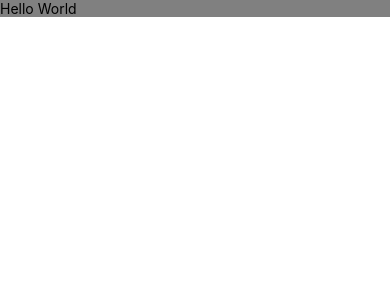
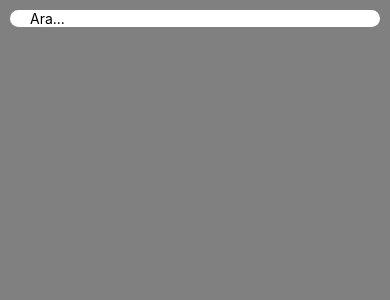
Before and after one commit to y961996/kodluyoruz-react-native, a React Native app in the folder PatikaStore/: screen / in a window 390 px wide. Shown: the top 300 px of the page. Built offline with nearby package versions, Linux system fonts and the light colour scheme.

Commit message:
Search box eklendi. Stillemesi yapilacak ve ayri bir dosyaya component olarak aktarilacak.

```diff
--- a/PatikaStore/src/App.js
+++ b/PatikaStore/src/App.js
@@ -1,10 +1,23 @@
-import React from 'react';
-import {SafeAreaView, StyleSheet, Text, View} from 'react-native';
+import React, {useState} from 'react';
+import {SafeAreaView, StyleSheet, View, TextInput} from 'react-native';
 const App = () => {
+  const [val, setVal] = useState('');
+  const textChange = queryText => {
+    setVal(queryText);
+  };
+
   return (
     <SafeAreaView style={styles.container}>
       <View>
-        <Text>Hello World</Text>
+        <TextInput
+          autoCapitalize="none"
+          autoCorrect={false}
+          clearButtonMode="always"
+          value={val}
+          onChangeText={textChange}
+          placeholder="Ara..."
+          style={styles.search_box}
+        />
       </View>
     </SafeAreaView>
   );
@@ -12,7 +25,14 @@ const App = () => {
 
 const styles = StyleSheet.create({
   container: {
+    flex: 1,
     backgroundColor: 'gray',
+  },
+  search_box: {
+    backgroundColor: '#fff',
+    paddingHorizontal: 20,
+    margin: 10,
+    borderRadius: 10,
   },
 });
 
```
